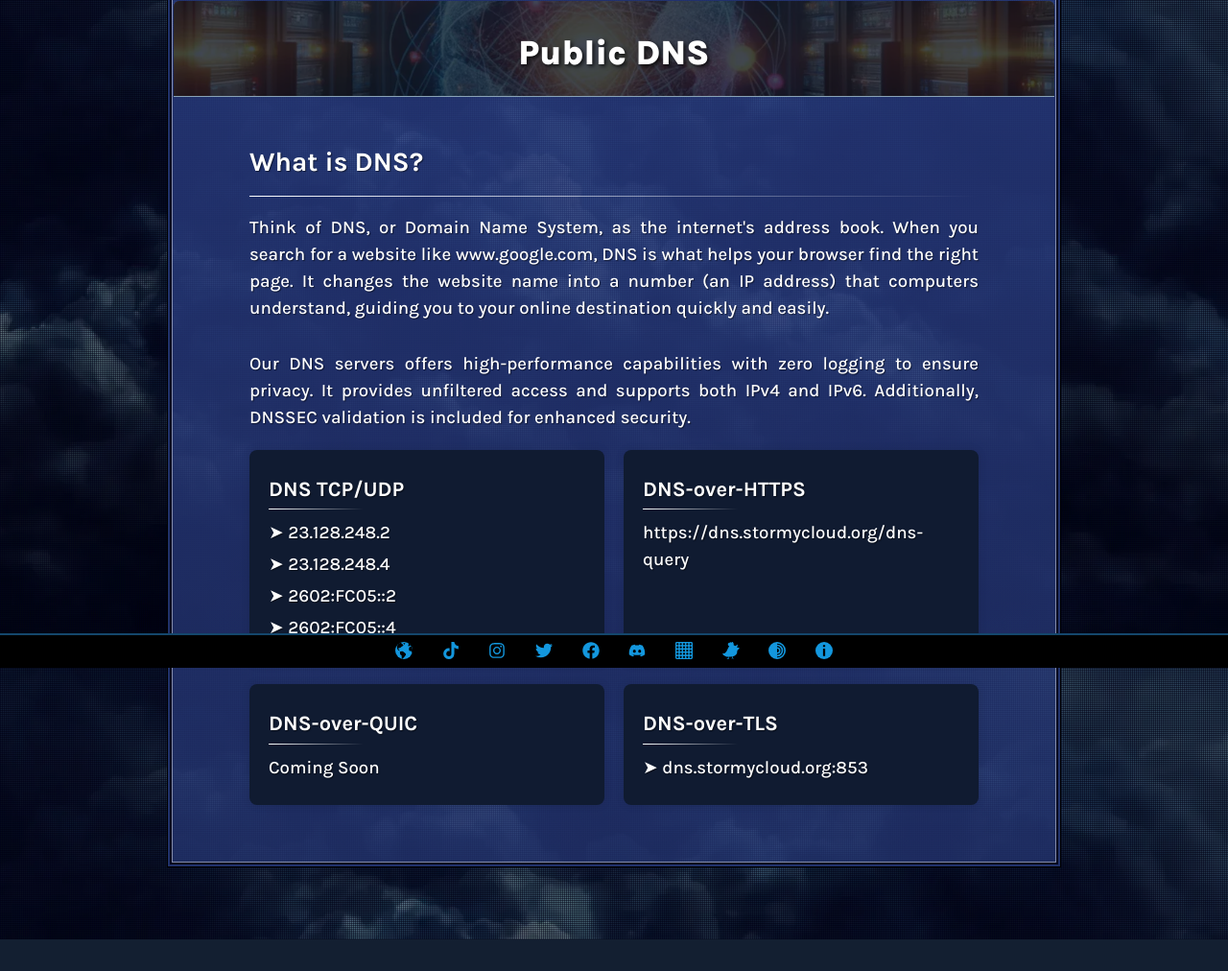
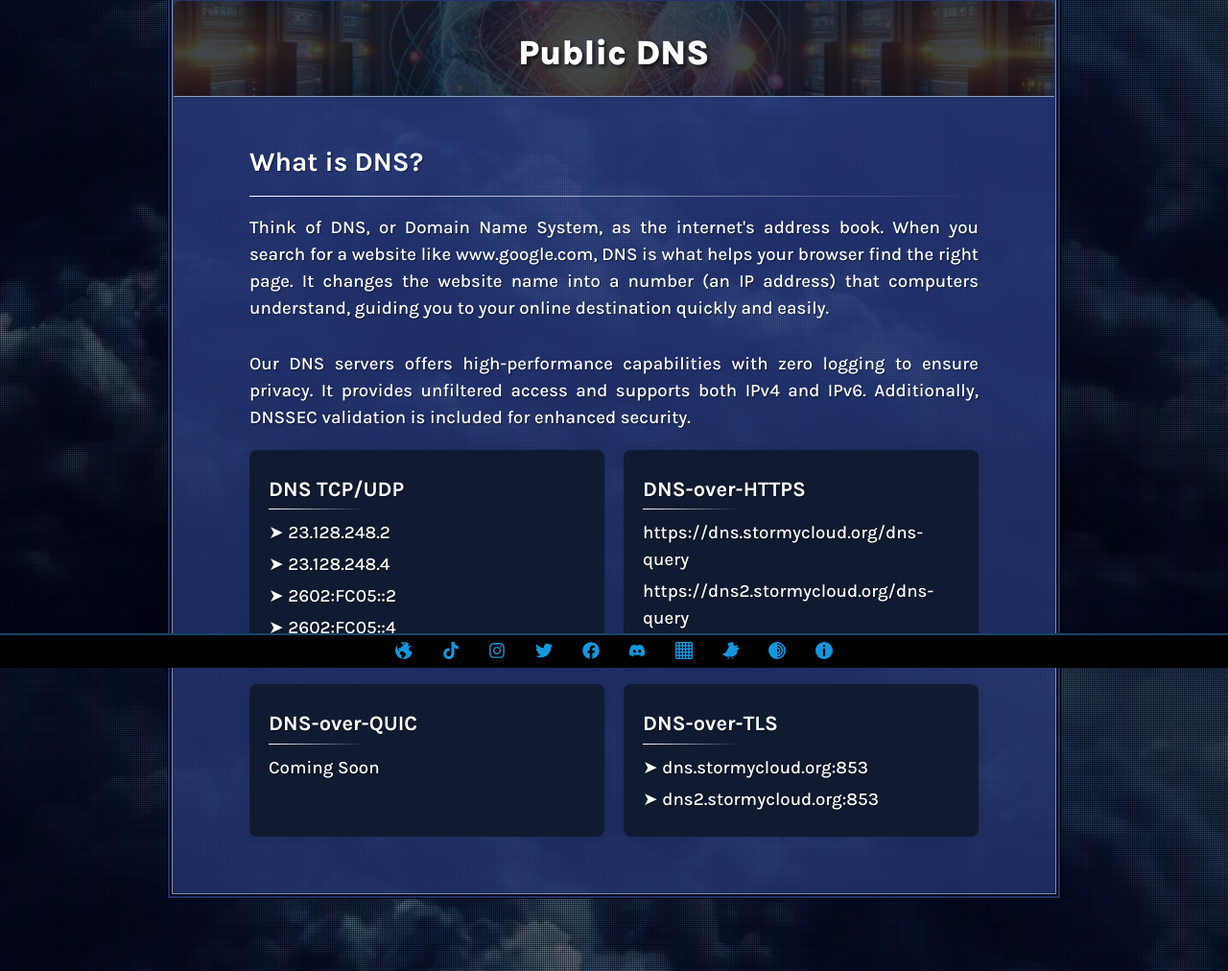
Before and after one commit to StormyCloudInc/stormycloud_website, a PHP site: page /configupdate/dns in a window 1280 px wide. Shown: the part 104-1116 px from the top of the page at 96% size. Before the commit the page ends 1083 px from the top, so only its background shows below. Run offline with PHP 8.4, Linux system fonts and the light colour scheme; some libraries are stand-ins or nearby versions.

Commit message:
updated pages

```diff
--- a/cryptocurrency/index.php
+++ b/cryptocurrency/index.php
@@ -56,7 +56,7 @@
 </div>
 <p>
 <div>
-    <b>Tor Onion Address:</b> iebyo5djm35np6q2r3tcs3jwszxelgk6pq6pic662pn7q7kifxrsnead.onion:18089
+    <b>Tor Onion Address:</b> a6orjo6aiotog3njppja5jwnd3rexzfjiejxnojvw74p3kma45fundid.onion:18089
 </div>
     </div>
 
--- a/dns/index.php
+++ b/dns/index.php
@@ -39,6 +39,7 @@
     <div class="dns-section">
       <h3 class="line-short">DNS-over-HTTPS</h3>
       <p>https://dns.stormycloud.org/dns-query</p>
+      <p>https://dns2.stormycloud.org/dns-query</p>
 
 </div>
     <div class="dns-section">
@@ -49,6 +50,7 @@
     <div class="dns-section">
       <h3 class="line-short">DNS-over-TLS</h3>
       <p>&#10148; dns.stormycloud.org:853</p>
+      <p>&#10148; dns2.stormycloud.org:853</p>
     </div>
 
 
```
